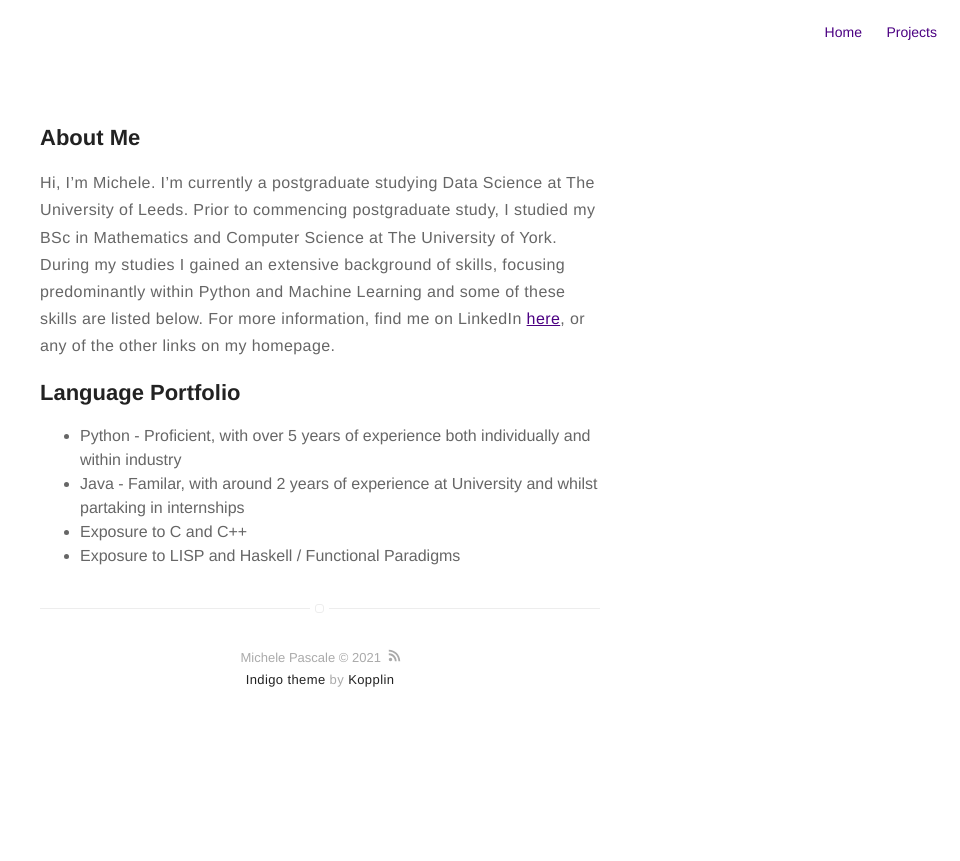
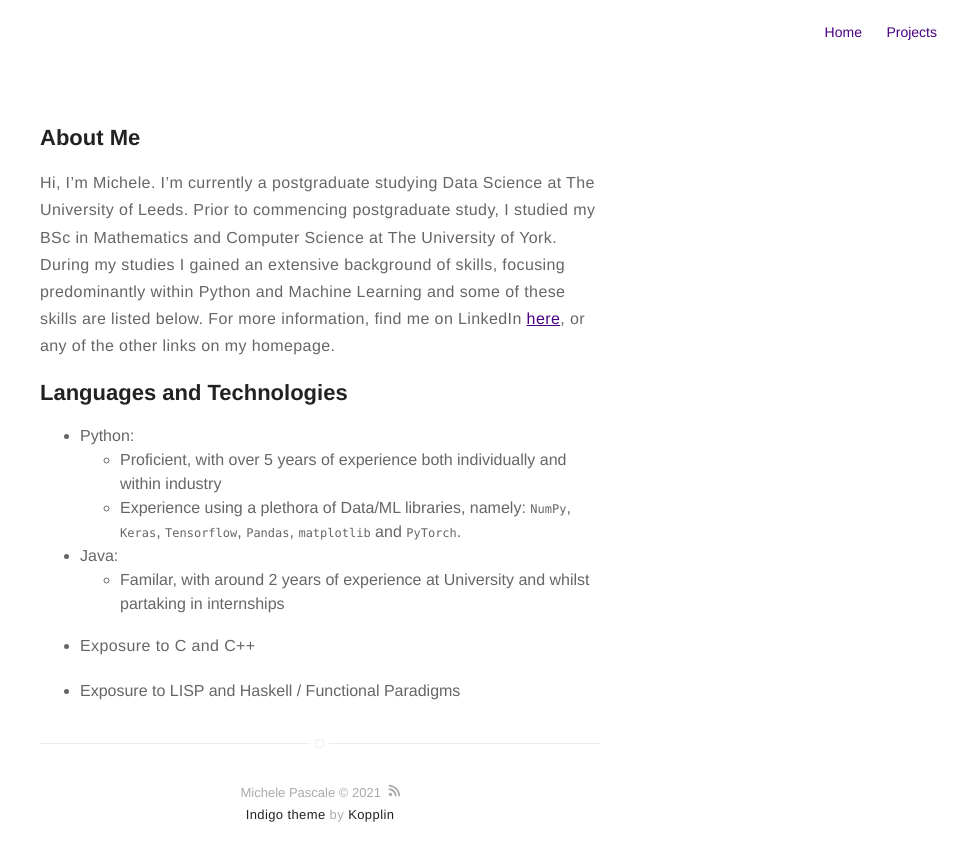
Before and after one commit to pascalemp/pascalemp.github.io, a Jekyll site: the page built from about.md, in a window 1280 px wide. Shown: the top 861 px of the page, without its empty margins (320-1280 px from the left). Built offline with Jekyll 4.4.1, drawn with Linux system fonts in a browser that asks for light colours.

Commit message:
Update about.md

````diff
--- a/about.md
+++ b/about.md
@@ -6,11 +6,16 @@ layout: page
 
 Hi, I'm Michele. I'm currently a postgraduate studying Data Science at The University of Leeds. Prior to commencing postgraduate study, I studied my BSc in Mathematics and Computer Science at The University of York. During my studies I gained an extensive background of skills, focusing predominantly within Python and Machine Learning and some of these skills are listed below. For more information, find me on LinkedIn [here](https://www.linkedin.com/in/pascalemp/), or any of the other links on my homepage.
 
-<h2>Language Portfolio</h2>
+<h2>Languages and Technologies</h2>
 
-<ul class="skill-list">
-	<li>Python - Proficient, with over 5 years of experience both individually and within industry</li>
-	<li>Java - Familar, with around 2 years of experience at University and whilst partaking in internships</li>
-	<li>Exposure to C and C++</li>
-	<li>Exposure to LISP and Haskell / Functional Paradigms</li>
-</ul>
+- Python:
+    - Proficient, with over 5 years of experience both individually and within industry
+    - Experience using a plethora of Data/ML libraries, namely:
+        ```NumPy```, ```Keras```, ```Tensorflow```, ```Pandas```, ```matplotlib``` and ```PyTorch```.
+
+- Java:
+    - Familar, with around 2 years of experience at University and whilst partaking in internships
+
+- Exposure to C and C++
+
+- Exposure to LISP and Haskell / Functional Paradigms
````
